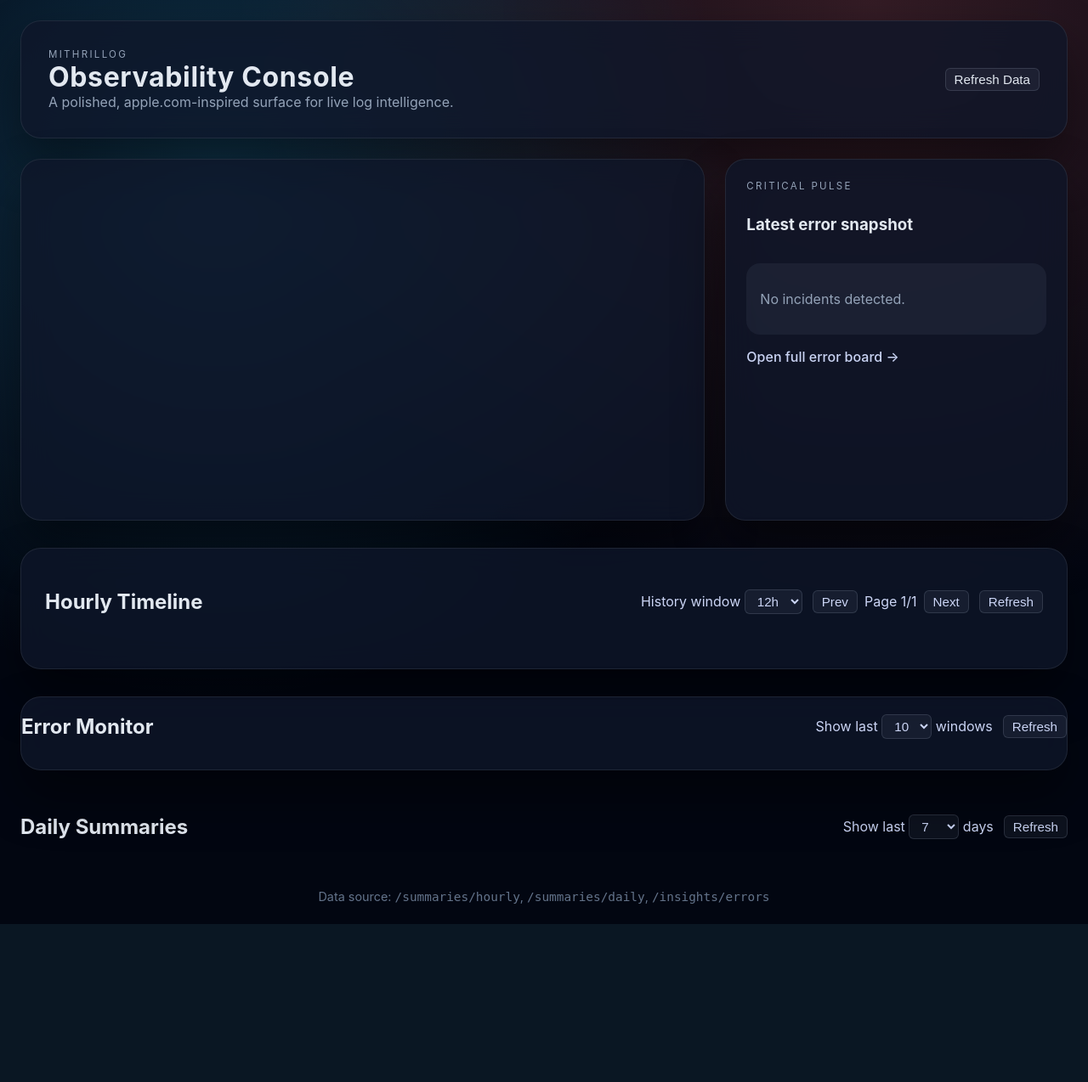
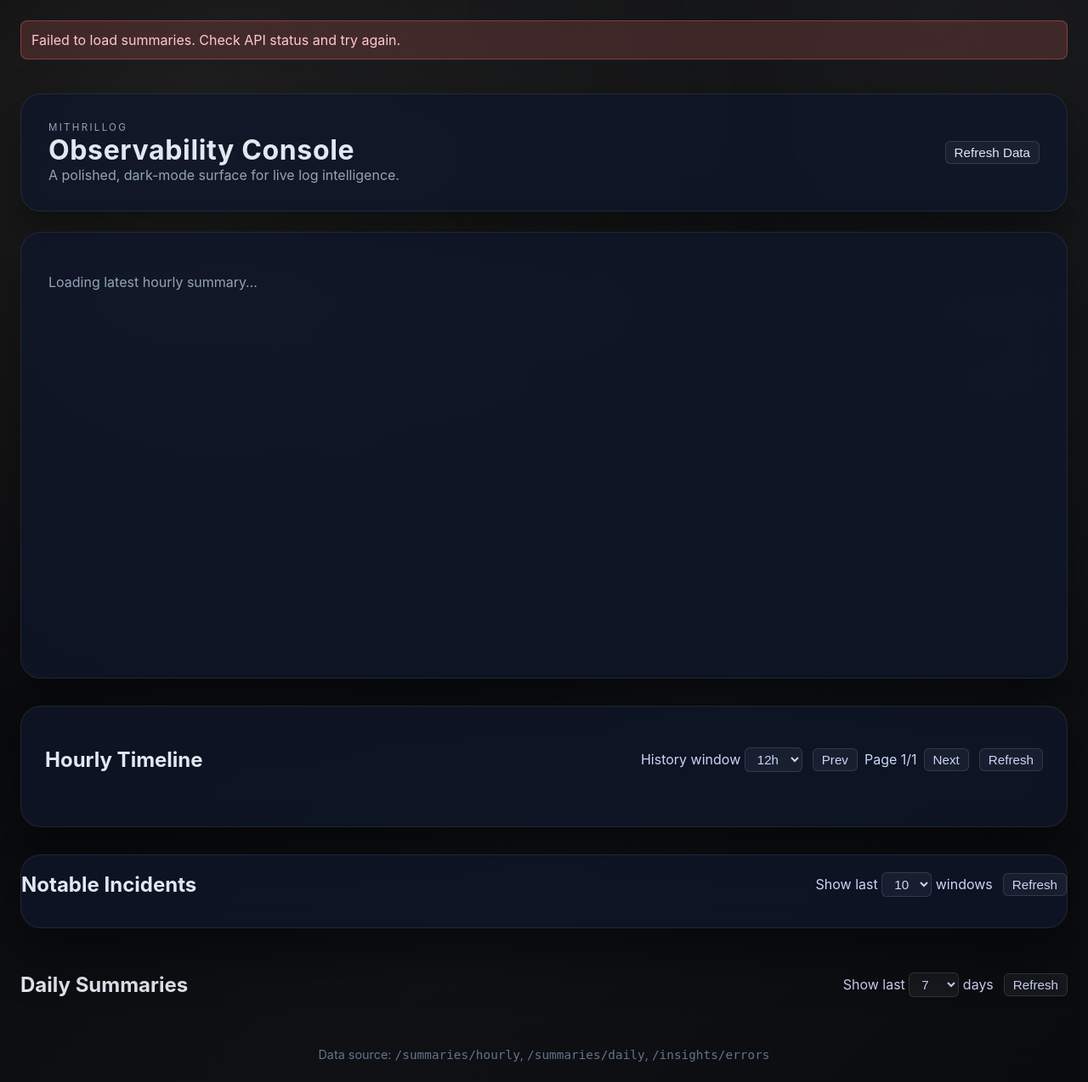
Before and after one commit to ItsXcr9/MithrilLog, a FastAPI app: page / in a window 1280 px wide. Shown: the whole page at 85% size. Before the commit the page ends 1088 px from the top, so only its background shows below. Run offline with FastAPI, Linux system fonts and the light colour scheme; data that the repository does not hold is empty; some libraries are stand-ins or nearby versions.

Commit message:
Add highlight analysis to hourly summaries
Introduces a new LLM-driven highlight analysis for hourly log summaries, including prompt, config, and UI integration. Updates dashboard to display highlight insights, refines styles, and removes minute rollup and error preview features. Documentation and config files updated to reflect new prompt usage.

```diff
--- a/app/static/styles.css
+++ b/app/static/styles.css
@@ -12,9 +12,9 @@ body {
   flex-direction: column;
   padding: 32px;
   gap: 24px;
-  background: radial-gradient(circle at 20% 20%, rgba(56, 189, 248, 0.25), transparent 45%),
-    radial-gradient(circle at 80% 0%, rgba(248, 113, 113, 0.2), transparent 50%),
-    #020611;
+  background: radial-gradient(circle at 15% 15%, rgba(80, 80, 80, 0.35), transparent 45%),
+    radial-gradient(circle at 85% 0%, rgba(45, 45, 45, 0.4), transparent 55%),
+    linear-gradient(135deg, #050505, #0f1115 65%, #0a0b0d);
   position: relative;
   overflow-x: hidden;
 }
@@ -24,7 +24,7 @@ body::before {
   position: fixed;
   inset: 0;
   pointer-events: none;
-  background: linear-gradient(130deg, rgba(255, 255, 255, 0.05), transparent 50%);
+  background: linear-gradient(120deg, rgba(255, 255, 255, 0.04), transparent 60%);
   z-index: -1;
 }
 
@@ -143,12 +143,20 @@ button:disabled {
   gap: 24px;
 }
 
+.hero-grid.fullscreen {
+  grid-template-columns: minmax(0, 1fr);
+}
+
 .focus-card {
   padding: 32px;
   min-height: 360px;
   display: flex;
   flex-direction: column;
   gap: 18px;
+}
+
+.fullscreen-card {
+  min-height: 460px;
 }
 
 .focus-side {
--- a/app/templates/dashboard.html
+++ b/app/templates/dashboard.html
@@ -12,7 +12,7 @@
         <p class="eyebrow">MITHRILLOG</p>
         <h1>Observability Console</h1>
       <p class="subtitle">
-          A polished, apple.com-inspired surface for live log intelligence.
+          A polished, dark-mode surface for live log intelligence.
       </p>
       </div>
       <div class="top-actions">
@@ -21,17 +21,9 @@
     </header>
 
     <main>
-      <section class="hero-grid">
-        <article id="focused-panel" class="focus-card glass"></article>
-        <article class="focus-side glass">
-          <header>
-            <p class="eyebrow">Critical pulse</p>
-            <h3>Latest error snapshot</h3>
-          </header>
-          <div id="error-preview" class="error-preview">
-            <p class="muted">No incidents detected.</p>
-          </div>
-          <a href="#error-monitor" class="ghost-link">Open full error board →</a>
+      <section class="hero-grid fullscreen">
+        <article id="focused-panel" class="focus-card glass fullscreen-card">
+          <p class="muted">Loading latest hourly summary…</p>
         </article>
       </section>
 
@@ -61,7 +53,7 @@
 
       <section class="error-monitor glass" id="error-monitor">
         <div class="section-header">
-          <h2>Error Monitor</h2>
+          <h2>Notable Incidents</h2>
           <div class="controls">
             <label>
               Show last
@@ -127,7 +119,6 @@
 
     <script>
       const focusedPanel = document.getElementById("focused-panel");
-      const errorPreview = document.getElementById("error-preview");
       const hourlyList = document.getElementById("hourly-list");
       const dailyContainer = document.getElementById("daily-container");
       const errorFeed = document.getElementById("error-feed");
@@ -209,34 +200,6 @@
         `;
       };
 
-      const buildMinuteRollup = (rollup = []) => {
-        if (!rollup.length) return null;
-        const recent = rollup.slice(-5);
-        const node = document.createElement("div");
-        node.className = "mini-rollup";
-        node.innerHTML = `
-          <h4>Recent minutes</h4>
-          <div class="mini-rollup-grid">
-            ${recent
-              .map((entry) => {
-                const stamp = new Date(entry.minute);
-                const label = stamp.toLocaleTimeString([], {
-                  hour: "2-digit",
-                  minute: "2-digit",
-                });
-                return `
-                  <div>
-                    <span>${label}</span>
-                    <strong>${entry.total}</strong>
-                  </div>
-                `;
-              })
-              .join("")}
-          </div>
-        `;
-        return node;
-      };
-
       const buildCard = (item, kind, options = {}) => {
         const card = template.content.firstElementChild.cloneNode(true);
         const windowEl = card.querySelector(".window");
@@ -281,7 +244,6 @@
         }
         const item = focusedItem;
         const stats = item.stats || {};
-        const minutes = item.minute_rollup || [];
         const title =
           focusedKind === "hourly"
             ? formatDateRange(item.window_start, item.window_end)
@@ -308,10 +270,13 @@
             `
           )
           .join("");
-        const minuteRollup = buildMinuteRollup(minutes);
+        const highlightAnalysis =
+          (item.highlight_analysis || "").trim() ||
+          "LLM insights pending. Ensure analyzer job ran for this window.";
+
         focusedPanel.innerHTML = `
           <div class="focus-header">
-            <p class="eyebrow">${focusedKind === "hourly" ? "Hourly" : "Daily"} focus</p>
+            <p class="eyebrow">Latest ${focusedKind === "hourly" ? "hourly" : "daily"} summary</p>
             <h2>${title}</h2>
           </div>
           <div class="focus-metrics">
@@ -339,12 +304,13 @@
           <p class="focus-summary">${
             item.summary || "No summary available."
           }</p>
+          <div class="ai-highlights">
+            <h3>Highlights analyze</h3>
+            <p class="muted">${highlightAnalysis}</p>
+          </div>
           <div class="focus-highlight-wrap">
             ${highlightHtml || "<p class='muted'>No highlights captured.</p>"}
           </div>
-          <div class="focus-minute-wrap">${
-            minuteRollup ? minuteRollup.outerHTML || minuteRollup.innerHTML : ""
-          }</div>
         `;
       };
 
@@ -421,9 +387,6 @@
       hourlyRefresh.addEventListener("click", () =>
         loadHourlyData().catch(console.error)
       );
-      latestRefresh.addEventListener("click", () =>
-        loadHourlyData().catch(console.error)
-      );
       hourlyHistory.addEventListener("change", () =>
         loadHourlyData().catch(console.error)
       );
@@ -475,11 +438,19 @@
             `
           )
           .join("");
+        const topHighlight = (item.highlights || [])[0];
+        const incidentSummary = topHighlight
+          ? `${topHighlight.message} — ${topHighlight.host}/${topHighlight.app}`
+          : "Review severity mix to understand the spike.";
+        const actionHint = topHighlight
+          ? `Inspect ${topHighlight.host} (${topHighlight.app}) for recurring ${topHighlight.severity} events.`
+          : "Drill into affected hosts for more context.";
         card.innerHTML = `
           <header>
             <h3>${windowLabel}</h3>
             <span class="meta">${item.total_errors} critical events</span>
           </header>
+          <p class="incident-summary">${incidentSummary}</p>
           <div class="error-meta">
             <div>
               <h4>Severity mix</h4>
@@ -498,6 +469,7 @@
             <h4>Samples</h4>
             <ul>${highlights || "<li>No error highlights captured.</li>"}</ul>
           </div>
+          <p class="muted action-hint">${actionHint}</p>
         `;
         return card;
       };
@@ -506,30 +478,6 @@
         focusedItem = item;
         focusedKind = kind;
         renderFocus();
-      };
-
-      const renderErrorPreview = (items) => {
-        if (!items.length) {
-          errorPreview.innerHTML = "<p class='muted'>All calm.</p>";
-          return;
-        }
-        const item = items[0];
-        errorPreview.innerHTML = `
-          <p class="eyebrow">${formatDateRange(
-            item.window_start,
-            item.window_end
-          )}</p>
-          <p class="headline">${item.total_errors} critical events</p>
-          <div class="pill-row">
-            ${(item.severity_breakdown || [])
-              .slice(0, 3)
-              .map(
-                (entry) =>
-                  `<span class="pill severity-${entry.severity}">${entry.severity}: ${entry.count}</span>`
-              )
-              .join("")}
-          </div>
-        `;
       };
 
       const loadErrorInsights = async () => {
@@ -544,13 +492,11 @@
         if (!items.length) {
           errorFeed.innerHTML =
             '<p class="empty">No critical errors detected recently.</p>';
-          errorPreview.innerHTML = "<p class='muted'>All calm.</p>";
           return;
         }
         for (const item of items) {
           errorFeed.appendChild(buildErrorCard(item));
         }
-        renderErrorPreview(items);
       };
 
       const bootstrap = async () => {
--- a/src/mithrillog/config.py
+++ b/src/mithrillog/config.py
@@ -44,6 +44,7 @@ class PromptsConfig(BaseModel):
     hourly: Path = Path("prompts/hourly_summary.txt")
     daily: Path = Path("prompts/daily_summary.txt")
     anomaly: Path = Path("prompts/anomaly_report.txt")
+    highlight_analysis: Path = Path("prompts/highlight_analysis.txt")
 
 
 class Settings(BaseModel):
```
Also changed, not shown: other parts of app/static/styles.css (+30 -32 lines), docs/knowledge_base.md (+1 -0 lines), prompts/highlight_analysis.txt (added, +15 -0 lines), src/mithrillog/summarization/hourly.py (+19 -0 lines), 4 other files.
